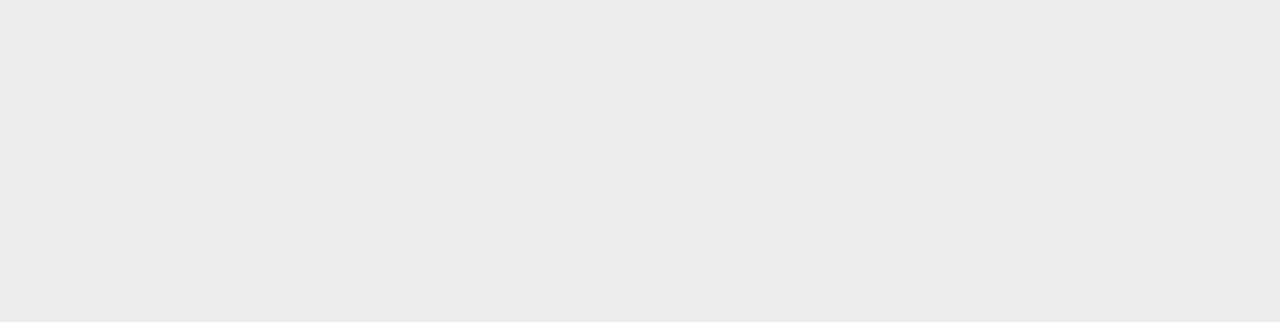
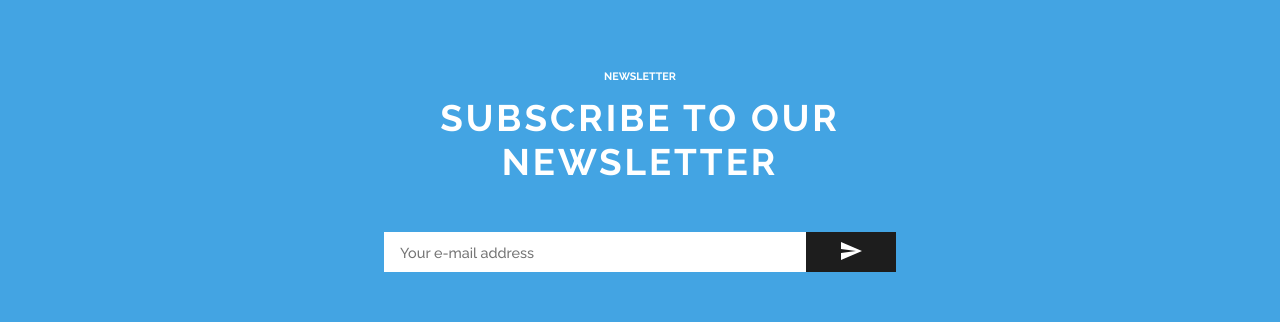
Before and after one commit to AEmin321/e-commerce-app, a React (Vite) app in the folder front-end/: page / in a window 1280 px wide. Shown: the part 2543-2865 px from the top of the page. Before the commit the page ends 2386 px from the top, so only its background shows below. Built offline with nearby package versions, Linux system fonts and the light colour scheme.

Commit message:
Added the newsletter section

```diff
--- /dev/null
+++ b/front-end/src/components/NewsLetter.jsx
@@ -0,0 +1,67 @@
+import { Send } from "@mui/icons-material"
+import styled from "styled-components"
+
+const Container = styled.div`
+    margin: 4rem 0;
+    height: 70vh;
+    color: white;
+    background-color: #43a4e3;
+    display: flex;
+    justify-content: center;
+    align-items: center;
+    flex-direction: column;
+    text-align: center;
+`
+
+const Info = styled.h6`
+    margin-bottom: 0.8rem;
+`
+
+const Title = styled.h1`
+    font-weight: 700;
+    letter-spacing: 3px;
+    font-size: 2.3rem;
+    margin-bottom: 3rem;
+`
+
+const InputContainer = styled.div`
+    width: 40%;
+    height: 40px;
+    background-color: white;
+    display: flex;
+    justify-content: space-between;
+    margin-bottom: 2rem;
+`
+
+const Input = styled.input`
+    flex: 5;
+    border: none;
+    outline: none;
+    font-size: 0.9rem;
+    font-weight: 500;
+    padding: 0 16px;
+`
+
+const Button = styled.button`
+    flex: 1;
+    border: none;
+    background-color: #1d1d1d;
+    cursor: pointer;
+`
+
+const NewsLetter = () => {
+  return (
+    <Container>
+        <Info>NEWSLETTER</Info>
+        <Title>SUBSCRIBE TO OUR <br />NEWSLETTER</Title>
+        <InputContainer>
+            <Input placeholder="Your e-mail address"/>
+            <Button>
+                <Send style={{ color: 'white' }}/>
+            </Button>
+        </InputContainer>
+    </Container>
+  )
+}
+
+export default NewsLetter
--- a/front-end/src/pages/Home.jsx
+++ b/front-end/src/pages/Home.jsx
@@ -3,6 +3,7 @@ import Announcement from '../components/Announcement'
 import HeroSlider from '../components/HeroSlider'
 import Categories from '../components/Categories'
 import Products from '../components/Products'
+import NewsLetter from '../components/NewsLetter'
 
 const Home = () => {
   return (
@@ -12,6 +13,7 @@ const Home = () => {
       <HeroSlider />
       <Categories />
       <Products />
+      <NewsLetter />
     </div>
   )
 }
```
Also changed, not shown: front-end/vite.config.js.timestamp-1708703046575-22f9c78ed1647.mjs (added, +15 -0 lines).
